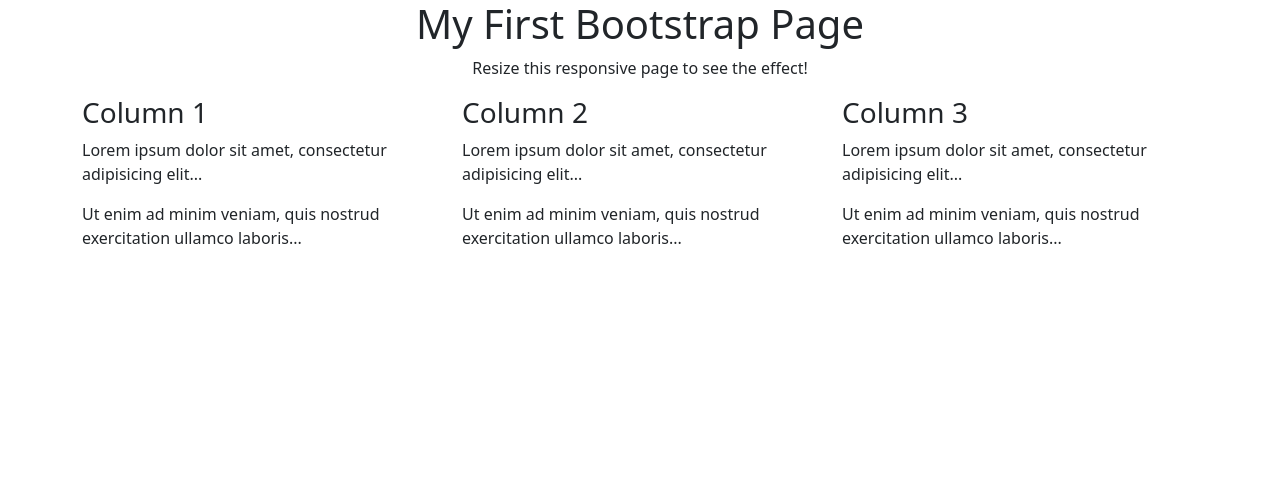
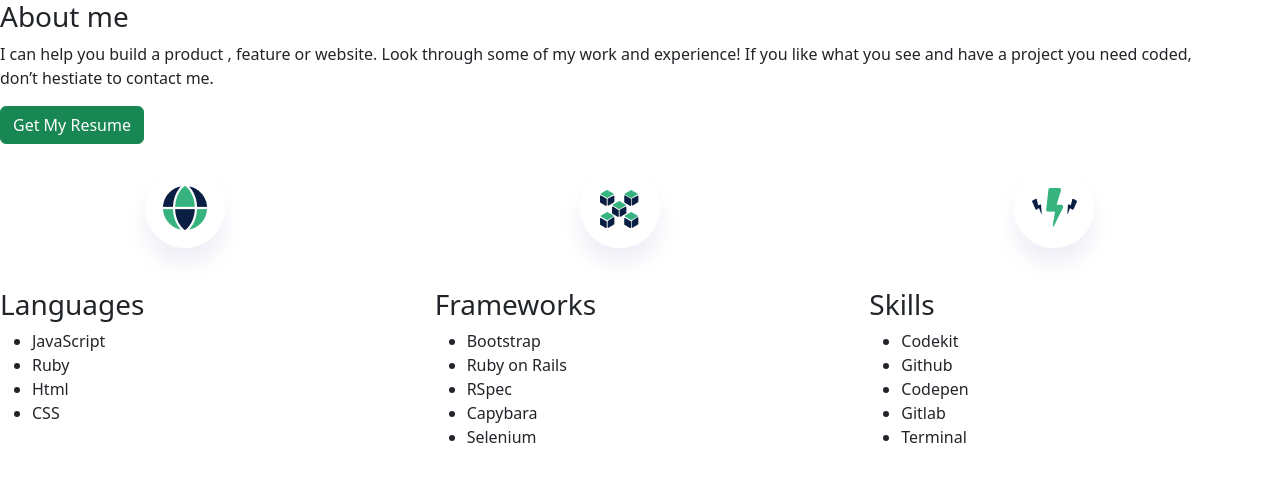
Before and after one commit to aima98/Portfolio-Bootstrap, a website: page index.html in a window 1280 px wide. Drawn offline with Linux system fonts and the light colour scheme.

Commit message:
Add to index.html file

```diff
--- a/index.html
+++ b/index.html
@@ -9,38 +9,55 @@
     <script src="./bootstrap/js/bootstrap.min.js"></script>
   </head>
   <body>
-    <div class="jumbotron text-center">
-      <h1>My First Bootstrap Page</h1>
-      <p>Resize this responsive page to see the effect!</p>
-    </div>
 
-    <div class="container">
+    <section class="about-me">
+      <h3>About me</h3>
+      <p class="aboutme_text">
+          I can help you build a product , feature or website. Look through some of my work and experience! If you like what you see and have a project you need coded,<br>
+          don’t hestiate to contact me.
+      </p>
+      <button type="button" class="btn btn-success">Get My Resume</button>
+
+      <section class="about-cards">
         <div class="row">
           <div class="col-sm-4">
-          <h3>Column 1</h3>
-          <p>Lorem ipsum dolor sit amet, consectetur adipisicing elit...</p>
-          <p>
-            Ut enim ad minim veniam, quis nostrud exercitation ullamco
-            laboris...
-          </p>
+            <img src="./assets/images/Icons.png" alt="">
+            <h3>Languages</h3>
+            <ul class="list-group-horizontal">
+              <li class="list-group-horizontal-item">JavaScript</li>
+              <li class="list-group-horizontal-item">Ruby</li>
+              <li class="list-group-horizontal-item">Html</li>
+              <li class="list-group-horizontal-item">CSS</li>
+            </ul>
           </div>
           <div class="col-sm-4">
-          <h3>Column 2</h3>
-          <p>Lorem ipsum dolor sit amet, consectetur adipisicing elit...</p>
-          <p>
-            Ut enim ad minim veniam, quis nostrud exercitation ullamco
-            laboris...
-          </p>
+            <img src="./assets/images/Icons (1).png" alt="">
+            <h3>Frameworks</h3>
+            <ul class="list-group-horizontal">
+              <li class="list-group-horizontal-item">Bootstrap</li>
+              <li class="list-group-horizontal-item">Ruby on Rails</li>
+              <li class="list-group-horizontal-item">RSpec</li>
+              <li class="list-group-horizontal-item">Capybara</li>
+              <li class="list-group-horizontal-item">Selenium</li>
+            </ul>
           </div>
           <div class="col-sm-4">
-          <h3>Column 3</h3>
-          <p>Lorem ipsum dolor sit amet, consectetur adipisicing elit...</p>
-          <p>
-            Ut enim ad minim veniam, quis nostrud exercitation ullamco
-            laboris...
-          </p>
+            <img src="./assets/images/Icons (2).png" alt="">
+            <h3>Skills</h3>
+            <ul class="list-group-horizontal">
+              <li class="list-group-horizontal-item">Codekit</li>
+              <li class="list-group-horizontal-item">Github</li>
+              <li class="list-group-horizontal-item">Codepen</li>
+              <li class="list-group-horizontal-item">Gitlab</li>
+              <li class="list-group-horizontal-item">Terminal</li>
+            </ul>
           </div>
         </div>
-    </div>
+      </section>
+    </section>
+
+    <section class="contact-form">
+
+    </section>
   </body>
 </html>
```
Lines whose indentation alone changed are shown as unchanged.
